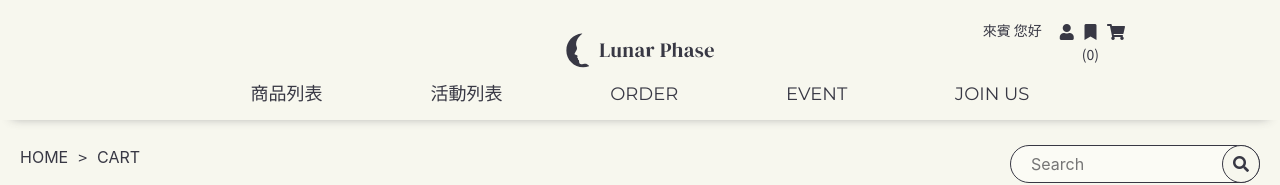
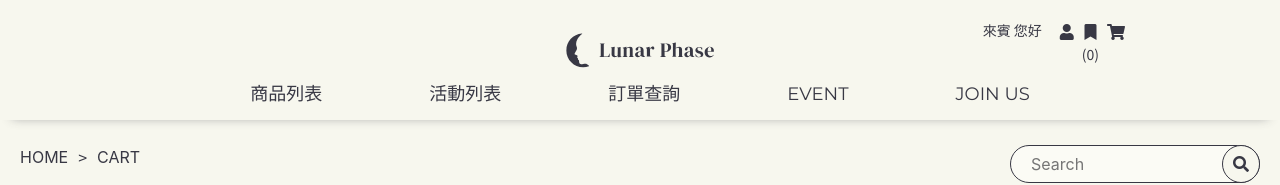
Before and after one commit to weichieh-iiiwork/LunarPhase-react-sc, a React (Create React App) app: page /cart/item in a window 1280 px wide. Shown: the top 185 px of the page. Built offline with nearby package versions, Linux system fonts and the light colour scheme.

Commit message:
OrderList 查閱訂單測試

```diff
--- a/src/App.js
+++ b/src/App.js
@@ -16,6 +16,7 @@ import CartItem from './pages/Cart/CartItem'
 import Form from './pages/Form'
 import EvList from './pages/Product/EvList'
 import CartEv from './pages/Cart/CartEv'
+import OrderList from './pages/OrderList'
 
 
 
@@ -37,7 +38,12 @@ function App() {
           </Route>
 
 
-          {/* 測試購物車存資料到localStorage */}
+
+          {/* 測試購物車存資料到localStorage；測試撈訂單 */}
+          <Route path="/orderlist">
+            <OrderList/>
+          </Route>
+
           <Route path="/productlist">
             <ProductList/>
           </Route>
--- a/src/components/LunarPhaseHeader.js
+++ b/src/components/LunarPhaseHeader.js
@@ -47,7 +47,7 @@ function LunarPhaseHeader(props) {
               <Link to="/evlist">活動列表</Link>
             </li>
             <li>
-              <a href="#order">ORDER</a>
+              <a href="/orderlist">訂單查詢</a>
             </li>
             <li>
               <a href="#event">EVENT</a>
--- /dev/null
+++ b/src/pages/OrderList.js
@@ -0,0 +1,50 @@
+// import React, { useState, useEffect } from 'react'
+// import LunarPhaseHeader from '../components/LunarPhaseHeader'
+
+// function OrderList() {
+
+//     async function getOrderListFromServer(){
+//         const url = 'http://localhost:5500/orderlist'
+
+//         // 注意資料格式要設定，伺服器才知道是json格式
+//         const request = new Request(url, {
+//             method: 'GET',
+//             headers: new Headers({
+//             Accept: 'application/json',
+//             'Content-Type': 'application/json',
+//             }),
+//         })
+
+//         const response = await fetch(request)
+//         const data = await response.json()
+
+//     }
+
+//     useEffect(() => {
+//         getOrderListFromServer()
+//       }, [])
+
+
+//   return (
+//     <>
+//     <LunarPhaseHeader/>
+//     <div className="col-10 mt-5 mx-auto">
+//       <h2>訂單查詢</h2>
+//       <p></p>
+//       <div className="my-2 d-flex align-items-center py-3">
+//         <div className="col-5 d-flex align-items-center sc-nameFont">
+//           <div className="itemPic-sm mr-3" />
+//           <div>名稱</div>
+//         </div>
+//         <div className="col-1 sc-priceFont">數量</div>
+//         <div className="col-2 sc-priceFont">$ 價格</div>
+//         <div className="col-2 sc-priceFont">$ 小計</div>
+//         <div className="col-2 sc-priceFont">商品詳細頁</div>
+//       </div>
+
+//     </div>
+//     </>
+//   )
+// }
+
+// export default OrderList
```
